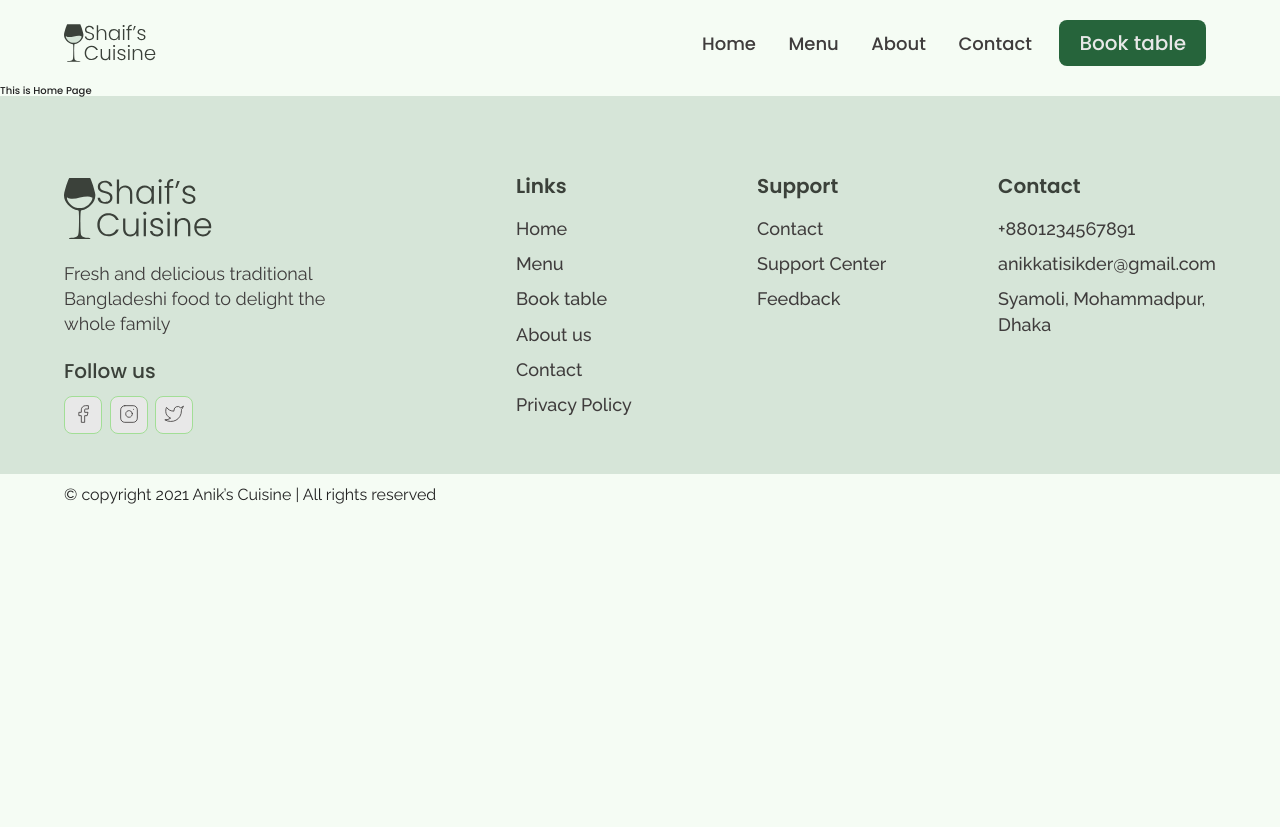
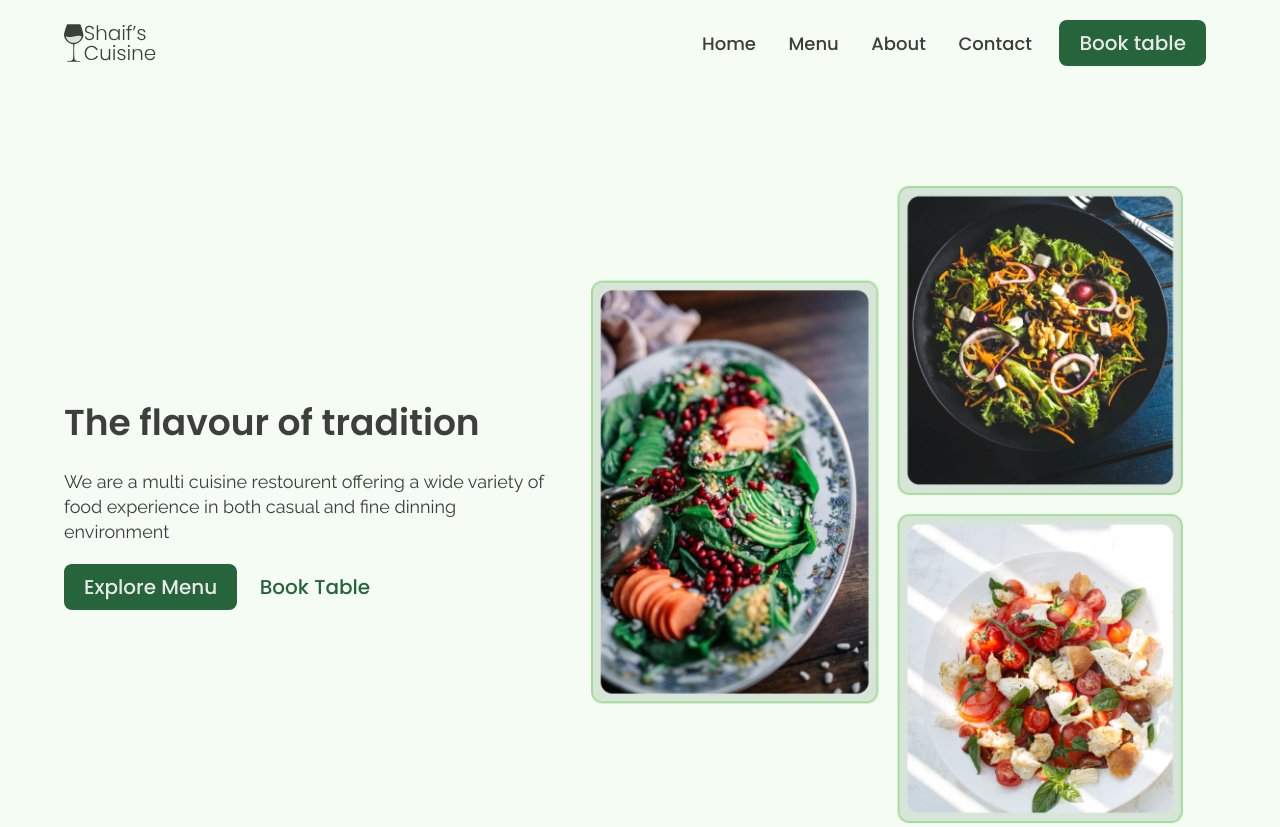
Before and after one commit to AnikKantiSikder/Anik-s-cuisine, a plain HTML site: page index.html in a window 1280 px wide. Shown: the top 827 px of the page. Before the commit the page ends 800 px from the top, so only its background shows below. Drawn offline with nearby package versions, Linux system fonts and the light colour scheme.

Commit message:
Complete: Hero section for desktop and mobile version

```diff
--- a/components.css
+++ b/components.css
@@ -128,7 +128,7 @@
 
 /* footer style starts*/
 
-/* Design for the mobile device */
+/* ------Design for the mobile device------ */
 footer {
     background: var(--lightGreen-1);
     padding-top: 5rem;
@@ -191,6 +191,7 @@ footer {
     line-height: 1.4em;
 }
 
+/* ------Design for the mobile device------ */
 @media only screen and (min-width: 768px) {
     footer {
         padding-top: 8rem;
@@ -250,4 +251,4 @@ footer {
         text-align: left;
     }
 }
-/* copyright style starts */
+/* copyright style ends */
--- /dev/null
+++ b/home.css
@@ -0,0 +1,83 @@
+/* hero section style starts */
+
+/* ------For mobile device------ */
+.hero__wrapper {
+    display: flex;
+    flex-direction: column-reverse;
+    align-items: center;
+    justify-content: center;
+    gap: 5rem;
+}
+
+.hero__left__wrapper {
+    max-width: width 360px;
+}
+
+.hero__imgWrapper {
+    max-width: 400px;
+    width: 80%;
+    margin: 0 auto;
+}
+
+.hero__heading {
+    font-family: Poppins;
+    font-weight: 600;
+    line-height: 1.4em;
+    text-align: center;
+    font-size: 1.8rem;
+    margin-bottom: 1.5rem;
+    color: var(--black-1);
+}
+
+.hero__info {
+    text-align: center;
+    font-size: 1.4rem;
+    margin-bottom: 1.5rem;
+    color: var(--black-2);
+}
+
+.button__wrapper {
+    text-align: center;
+}
+
+/* ------For large device------ */
+@media only screen and (min-width: 768px) {
+    .hero__wrapper {
+        flex-direction: row;
+        gap: 0;
+    }
+
+    .hero__left {
+        flex: 3;
+    }
+
+    .hero__right {
+        flex: 4;
+    }
+
+    .hero__left__wrapper {
+        max-width: width 360px;
+    }
+
+    .hero__imgWrapper {
+        max-width: none;
+        width: 90%;
+    }
+
+    .hero__heading {
+        font-size: 3.6rem;
+        margin-bottom: 2rem;
+        text-align: left;
+    }
+
+    .hero__info {
+        text-align: left;
+        font-size: 1.8rem;
+        margin-bottom: 2rem;
+    }
+
+    .button__wrapper {
+        text-align: left;
+    }
+}
+/* hero section style ends */
--- a/index.html
+++ b/index.html
@@ -8,6 +8,7 @@
     <link rel="stylesheet" href="./reset.css">
     <link rel="stylesheet" href="./globalStyles.css">
     <link rel="stylesheet" href="./components.css">
+    <link rel="stylesheet" href="./home.css">
     <!-- aos css -->
     <link rel="stylesheet" href="https://unpkg.com/aos@next/dist/aos.css" />
 </head>
@@ -55,7 +56,32 @@
         </div>
     </div>
     <!-- End Nav section -->
-    <h1>This is Home Page</h1>
+
+    <!-- Hero section -->
+    <section id="hero">
+        <div class="container">
+            <div class="hero__wrapper">
+                <div class="hero__left" data-aos="fade-left">
+                    <div class="hero__left__wrapper">
+                        <h1 class="hero__heading">The flavour of tradition</h1>
+                        <p class="hero__info">
+                            We are a multi cuisine restourent offering a wide variety of food experience in both casual and fine dinning environment
+                        </p>
+                        <div class="button__wrapper">
+                            <a href="#" class="btn primary-btn">Explore Menu</a>
+                            <a href="#" class="btn">Book Table</a>
+                        </div>
+                    </div>
+                </div>
+                <div class="hero__right" data-aos="fade-right">
+                    <div class="hero__imgWrapper">
+                        <img src="./images/heroImg.png" alt="Food image">
+                    </div>
+                </div>
+            </div>
+        </div>
+    </section>
+    <!-- End Hero section -->
 
     <!-- Footer section -->
     <footer>
--- a/main.js
+++ b/main.js
@@ -24,3 +24,15 @@ const navClose = () => {
 navIconEl.addEventListener('click', navOpen);
 navCloseEl.addEventListener('click', navClose);
 bgOverlayEl.addEventListener('click', navClose);
+
+
+// aos
+AOS.init({
+    offset: 200,
+    delay: 100,
+    duration: 400,
+    easing: 'ease',
+    once: false,
+    mirror: false,
+    anchorPlacement: 'top-bottom',
+})
```
